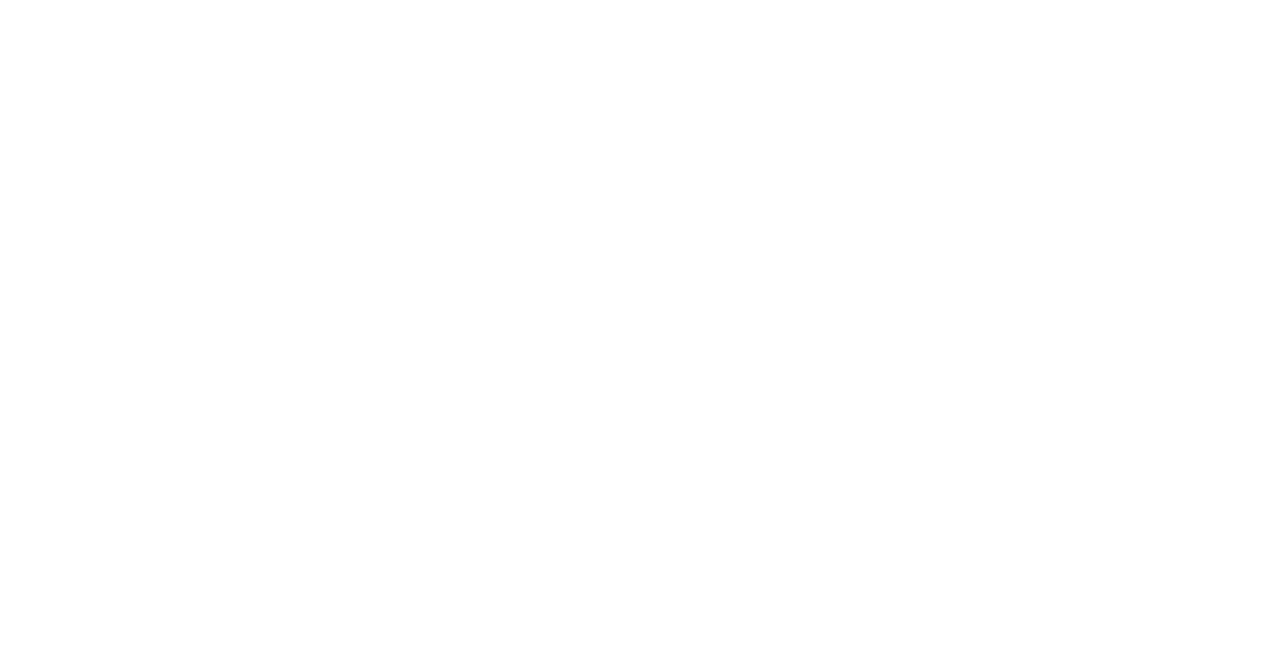
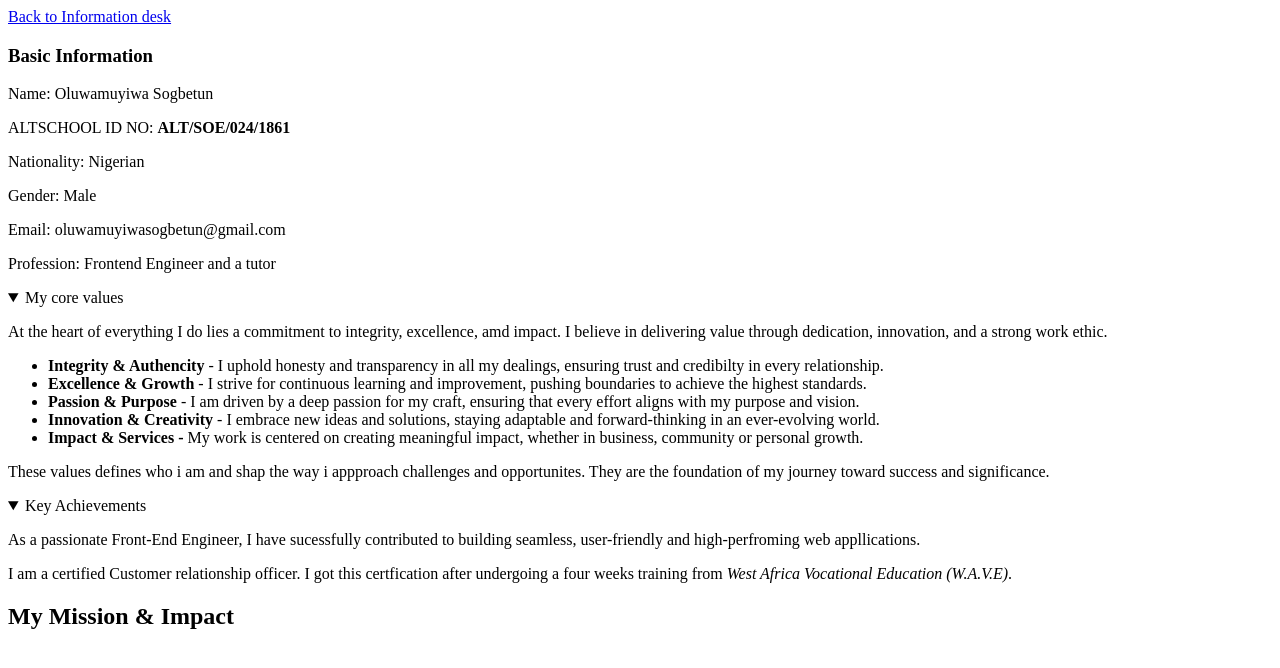
Before and after one commit to Dmayor22/ALTSCHOOL-ASSIGNMENT-2----ID-ALT-SOE-024-1861, a plain HTML site: page media.html in a window 1280 px wide. Drawn offline with Linux system fonts and the light colour scheme.

Commit message:
Altschool Assignment

```diff
--- a/media.html
+++ b/media.html
@@ -1,12 +1,85 @@
 <!DOCTYPE html>
 <html lang="en">
-<head>
-    <meta charset="UTF-8">
-    <meta http-equiv="X-UA-Compatible" content="IE=edge">
-    <meta name="viewport" content="width=device-width, initial-scale=1.0">
-    <title>Document</title>
-</head>
-<body>
+  <head>
+    <meta charset="UTF-8" />
+    <meta http-equiv="X-UA-Compatible" content="IE=edge" />
+    <meta name="viewport" content="width=device-width, initial-scale=1.0" />
+    <title>About Me -</title>
+  </head>
+  <body>
+    <header>
+      <a href="table.html">Back to Information desk</a>
+      <h3>Basic Information</h3>
+      <div>
+        <p>Name: Oluwamuyiwa Sogbetun</p>
+        <p>ALTSCHOOL ID NO: <b>ALT/SOE/024/1861</b></p>
+        <p>Nationality: Nigerian</p>
+        <p>Gender: Male</p>
+        <p>Email: oluwamuyiwasogbetun@gmail.com</p>
+        <p>Profession: Frontend Engineer and a tutor</p>
+      </div>
+    </header>
 
-</body>
+    <main>
+      <section>
+        <details open>
+          <summary>My core values</summary>
+          <p>
+            At the heart of everything I do lies a commitment to integrity,
+            excellence, amd impact. I believe in delivering value through
+            dedication, innovation, and a strong work ethic.
+          </p>
+          <ul>
+            <li>
+              <b>Integrity & Authencity</b> - I uphold honesty and transparency
+              in all my dealings, ensuring trust and credibilty in every
+              relationship.
+            </li>
+            <li>
+              <b>Excellence & Growth</b> - I strive for continuous learning and
+              improvement, pushing boundaries to achieve the highest standards.
+            </li>
+            <li>
+              <b>Passion & Purpose</b> - I am driven by a deep passion for my
+              craft, ensuring that every effort aligns with my purpose and
+              vision.
+            </li>
+            <li>
+              <b>Innovation & Creativity</b> - I embrace new ideas and
+              solutions, staying adaptable and forward-thinking in an
+              ever-evolving world.
+            </li>
+            <li>
+              <b>Impact & Services -</b> My work is centered on creating
+              meaningful impact, whether in business, community or personal
+              growth.
+            </li>
+          </ul>
+          <p>
+            These values defines who i am and shap the way i appproach
+            challenges and opportunites. They are the foundation of my journey
+            toward success and significance.
+          </p>
+        </details>
+        <details open>
+          <summary>Key Achievements</summary>
+          <p>
+            As a passionate Front-End Engineer, I have sucessfully contributed
+            to building seamless, user-friendly and high-perfroming web
+            appllications.
+          </p>
+          <p>
+            I am a certified Customer relationship officer. I got this
+            certfication after undergoing a four weeks training from
+            <em>West Africa Vocational Education (W.A.V.E)</em>.
+          </p>
+        </details>
+      </section>
+
+      <section>
+          <h2>My Mission & Impact</h2>
+
+        </section>
+    </main>
+  </body>
 </html>
```
Also changed, not shown: images/misiion.jpg (added).
